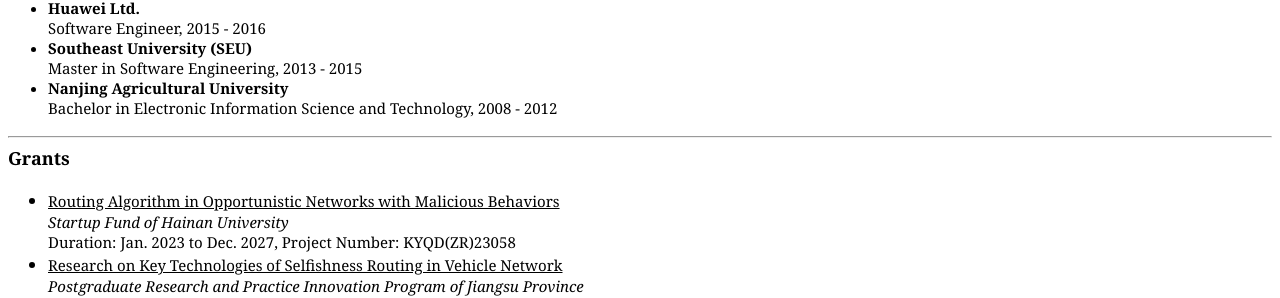
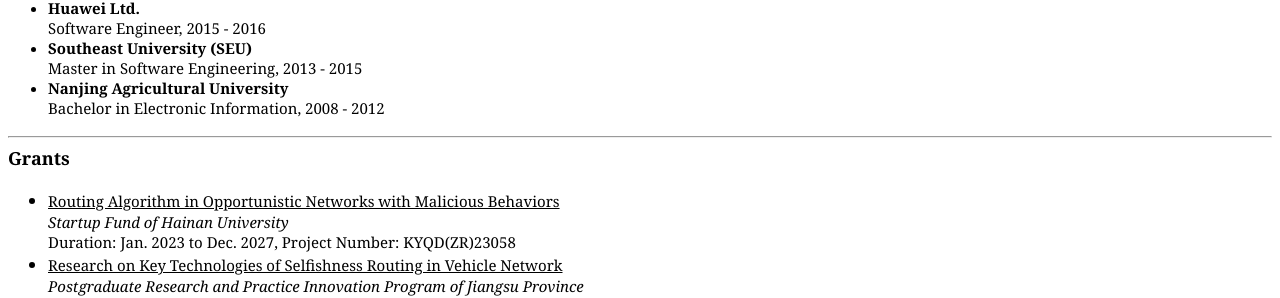
Before and after one commit to gaoyang23nj/gaoyang23nj.github.io, a Jekyll site: the page index.html, which Jekyll copies as it is, in a window 1280 px wide. Shown: the part 525-823 px from the top of the page. Built offline with Jekyll 4.4.1, drawn with Linux system fonts in a browser that asks for light colours.

Commit message:
Update index.html

```diff
--- a/index.html
+++ b/index.html
@@ -82,7 +82,7 @@
 	Master in Software Engineering, 2013 - 2015
 	</li>
 	<li><strong>Nanjing Agricultural University</strong><br>
-	Bachelor in Electronic Information Science and Technology, 2008 - 2012
+	Bachelor in Electronic Information, 2008 - 2012
 	</li>
 	</small>
 </ul>
```
